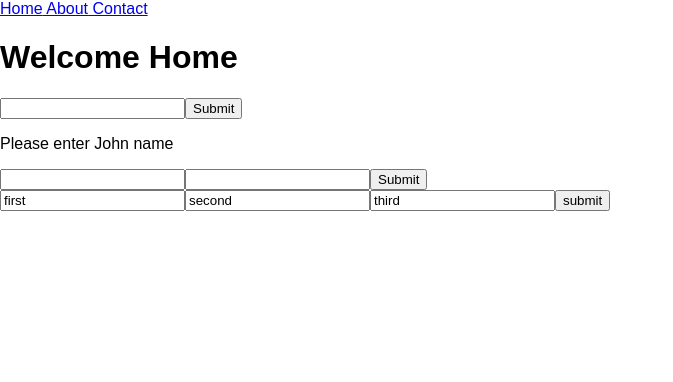
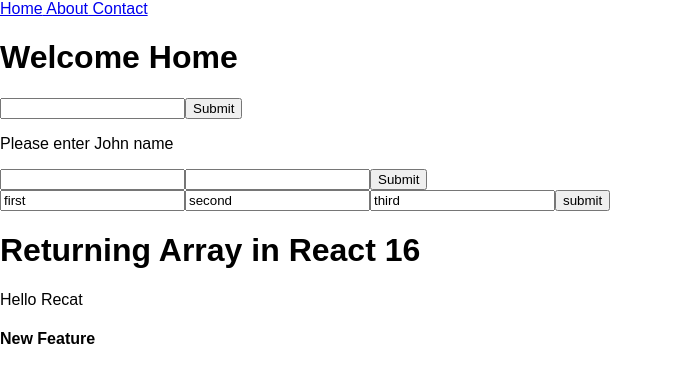
Before and after one commit to vinayreddyin4/React-Router, a React (Create React App) app: page / in a window 1280 px wide. Shown: the top 382 px of the page, without its empty margins (0-673 px from the left). Built offline with nearby package versions, Linux system fonts and the light colour scheme.

Commit message:
React 16 Feature return

```diff
--- a/src/App.js
+++ b/src/App.js
@@ -13,7 +13,7 @@ import UserForm from './Components/UserForm';
 import UserInput from './Components/UserInput';
 //import App1 from './sample';
 import MyRef from './Components/Reference';
-
+import ReturnAry from './Components/ReturnAry';
 
 class App extends React.Component {
 
@@ -59,7 +59,9 @@ class App extends React.Component {
           <div>
             <MyRef />
           </div>
-
+          <div>
+            <ReturnAry />
+          </div>
         </div>
       </BrowserRouter>
     )
--- /dev/null
+++ b/src/Components/ReturnAry.js
@@ -0,0 +1,14 @@
+import React from 'react';
+
+class ReturnAry extends React.Component {
+
+    render() {
+        return [
+            <h1 key="1">Returning Array in React 16 </h1>,
+            <p key ="2">Hello Recat</p>,
+            <h4 key="3"> New Feature</h4>
+        ]
+    }
+}
+
+export default ReturnAry;
```
